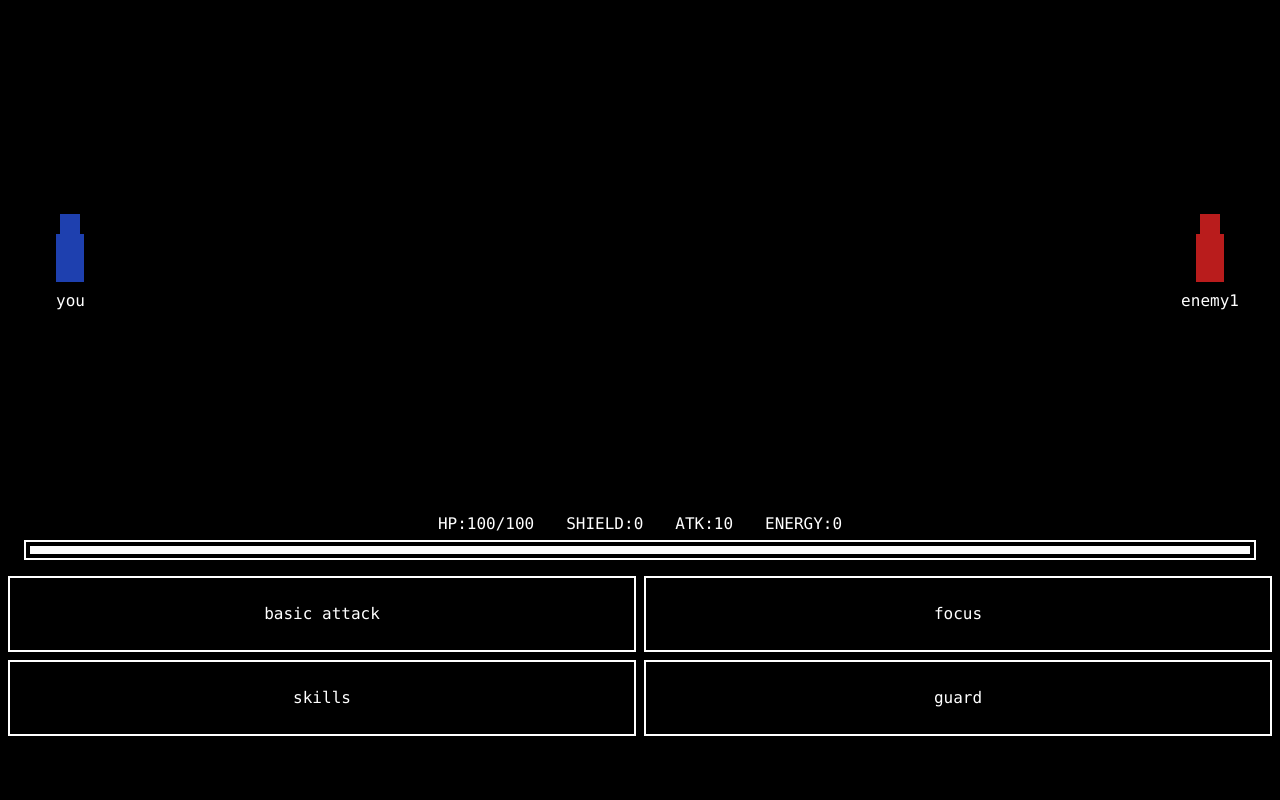
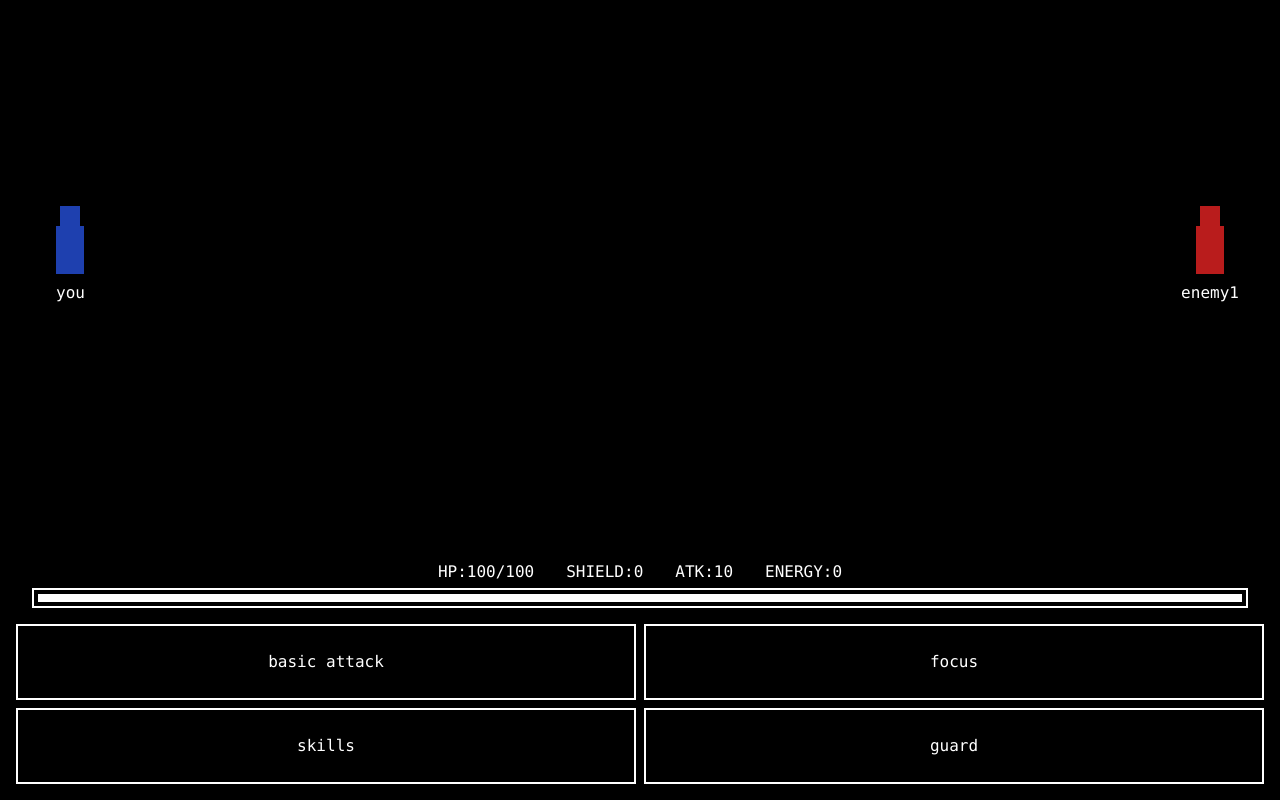
Before and after one commit to tchrjs/open-expedition, a Next.js app: page / in a window 1280 px wide. Both pictures are taken after a click on the button "start". Built offline with nearby package versions, Linux system fonts and the light colour scheme.

Commit message:
Fixed screen sizing

```diff
--- a/app/page.jsx
+++ b/app/page.jsx
@@ -108,10 +108,10 @@ export default function Home() {
                 }`}
             >
                 {/** battle ground */}
-                <div className="h-3/5 m-2 flex justify-center items-center">
+                <div className="h-3/5 flex justify-center items-center p-4">
                     {/** target stats */}
                     <div
-                        className={`w-full h-full flex flex-col p-4 gap-1 ${
+                        className={`w-full h-full flex flex-col px-4 gap-1 ${
                             target ? "" : "hidden"
                         }`}
                     >
@@ -199,7 +199,7 @@ export default function Home() {
                     </div>
                 </div>
                 {/** player information and moveset */}
-                <div className="h-2/5 m-2">
+                <div className="h-2/5 flex flex-col justify-end p-4">
                     {/** stats */}
                     <div className="flex flex-col gap-1 p-4">
                         <div className="text-white flex justify-center items-center gap-8">
```
